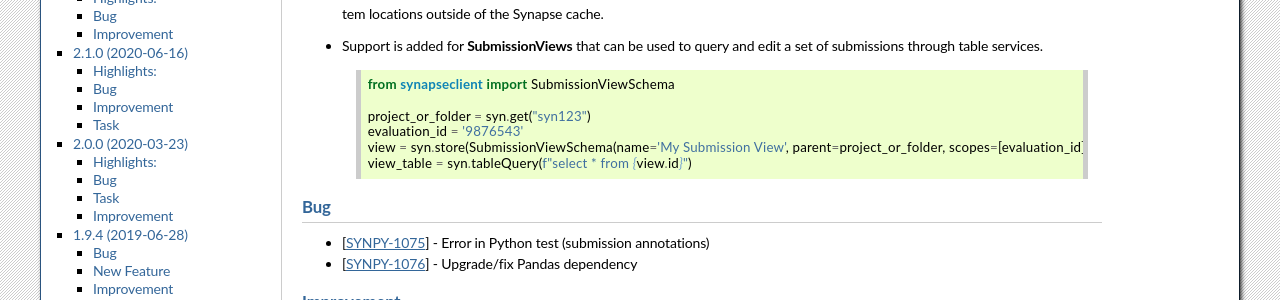
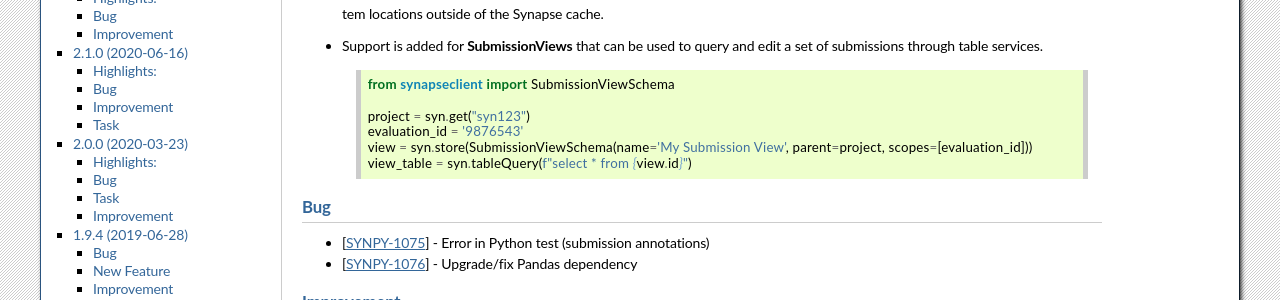
Before and after one commit to Sage-Bionetworks/synapsePythonClient, a Sphinx documentation site: the page built from docs/news.rst, in a window 1280 px wide and 900 px high. Shown: the part 263-563 px from the top of the window. Built offline with Sphinx 7.4.7, drawn with Linux system fonts in a browser that asks for light colours; the version number could not be read and is left out.

Commit message:
submission views parents are projects

```diff
--- a/docs/news.rst
+++ b/docs/news.rst
@@ -18,9 +18,9 @@ Highlights:
 
    from synapseclient import SubmissionViewSchema
 
-   project_or_folder = syn.get("syn123")
+   project = syn.get("syn123")
    evaluation_id = '9876543'
-   view = syn.store(SubmissionViewSchema(name='My Submission View', parent=project_or_folder, scopes=[evaluation_id]))
+   view = syn.store(SubmissionViewSchema(name='My Submission View', parent=project, scopes=[evaluation_id]))
    view_table = syn.tableQuery(f"select * from {view.id}")
 
 Bug
```
Also changed, not shown: 1 other file.
